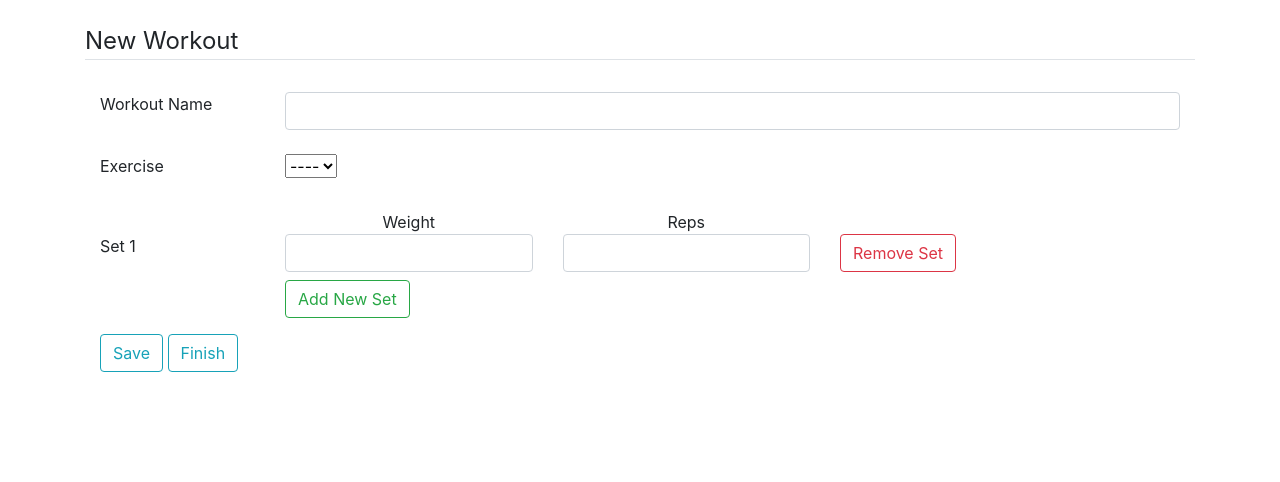
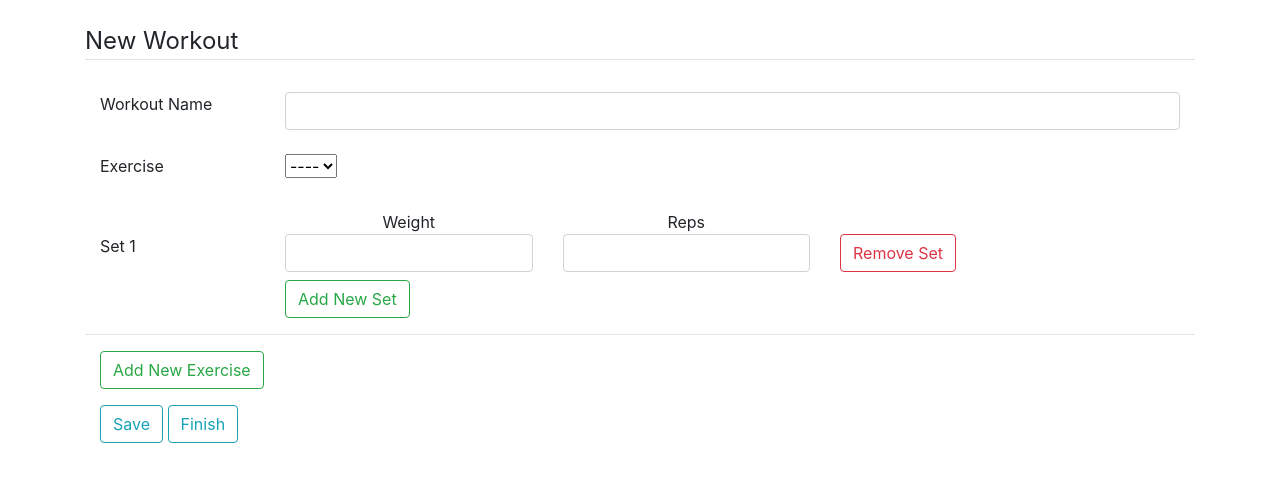
Before and after one commit to Tharindu-h/workout_tracker, a Django app: template workout/templates/workout/create_workout.html in a window 1280 px wide. Shown: the part 80-562 px from the top of the page. Run offline with Django 3.2, Linux system fonts and the light colour scheme; the template is opened without the code that fills it, so the values that code supplies are empty; some libraries are stand-ins or nearby versions.

Commit message:
Add function to spawn new exercise

```diff
--- a/workout/static/workout/js/form.js
+++ b/workout/static/workout/js/form.js
@@ -1,10 +1,17 @@
-const addSet = document.querySelector("#addSet");
+const addSet = document.querySelector(".addSet");
 addSet.addEventListener("click", cloneSetForm);
 function cloneSetForm(){
   currSet = document.querySelectorAll('#exercise1 .set').length;
   document.getElementById('addSetButton').insertAdjacentHTML("beforebegin", getSetForm(currSet + 1));
 }
 
+const addExercise = document.querySelector(".addExercise");
+addExercise.addEventListener("click", cloneExerciseForm);
+
+function cloneExerciseForm(){
+  currExercise = document.querySelectorAll('.exercises .exercise').length;
+  document.querySelector('.exercises').insertAdjacentHTML("beforeend", getExerciseFrom(currExercise + 1));
+}
 
 function removeClickHandler(e) {
   if (e.target.matches('.removeSet')) {
@@ -36,4 +43,54 @@ function getSetForm(currSet){
                     '</div>'+
                   '</div>';
     return setForm;
-  }
+}
+
+function getExerciseFrom(currExercise){
+  let exerciseForm =  '<div class="container" id="exercise' + currExercise +'">' +
+                        '<div class="row mt-4">' +
+                          '<div class="col-md">' +
+                            '<label>Exercise</label>' +
+                          '</div>' +
+                          '<div class="col-md-10">' +
+                            '<select name="exercise">' +
+                              '<option value="----">----</option>' +
+                              '{% for exercise in exercises %}' +
+                                '<option value="{{ exercise.name }}">{{ exercise.name }}</option>' +
+                              '{% endfor %}' +
+                            '</select>' +
+                          '</div>' +
+                        '</div>' +
+                        '<div class="row mt-4">' +
+                          '<div class="col-2">' +
+                          '</div>' +
+                          '<div class="col-3">' +
+                            '<div class="d-flex justify-content-center">Weight</div>' +
+                          '</div>' +
+                          '<div class="col-3">' +
+                            '<div class="d-flex justify-content-center">Reps</div>' +
+                          '</div>' +
+                        '</div>' +
+                        '<div class="row set" id="set1">' +
+                          '<div class="col-2">' +
+                            '<label>Set 1</label> ' +
+                          '</div>' +
+                          '<div class="col-3">' +
+                            '<input type="text" class="form-control" name="E'+ currExercise +'S1-weight"></input>' +
+                          '</div>' +
+                          '<div class="col-3">' +
+                            '<input type="text" class="form-control" name="E'+ currExercise +'S1-reps"></input>' +
+                          '</div>' +
+                          '<div class="col-2">' +
+                            '<button type="button" class="btn btn-outline-danger removeSet">Remove Set' +
+                            '</button>' +
+                          '</div>' +
+                        '</div>' +
+                        '<div class="row mt-2 justify-content-start" id="addSetButton">' +
+                          '<div class="col-2"></div>' +
+                          '<div class="col-3">' +
+                            '<button type="button" class="btn btn-outline-success" id="addSet">Add New Set</button>' +
+                          '</div>' +
+                        '</div>' +
+                      '</div>';
+  return exerciseForm;
+}
--- a/workout/templates/workout/create_workout.html
+++ b/workout/templates/workout/create_workout.html
@@ -16,7 +16,8 @@
           </div>
         </div>
       </div>
-      <div class="container" id="exercise1">
+      <div class="exercises">
+        <div class="container exercise" id="exercise1">
           <div class="row mt-4">
             <div class="col-md">
               <label>Exercise</label>
@@ -62,6 +63,11 @@
             </div>
           </div>
         </div>
+      </div>
+      <hr>
+      <div class="container">
+        <button type="button" class="btn btn-outline-success addExercise">Add New Exercise</button>
+      </div>
     </fieldset>
     <div class="container">
       <div class="form-group">
```
Lines whose indentation alone changed are shown as unchanged.
